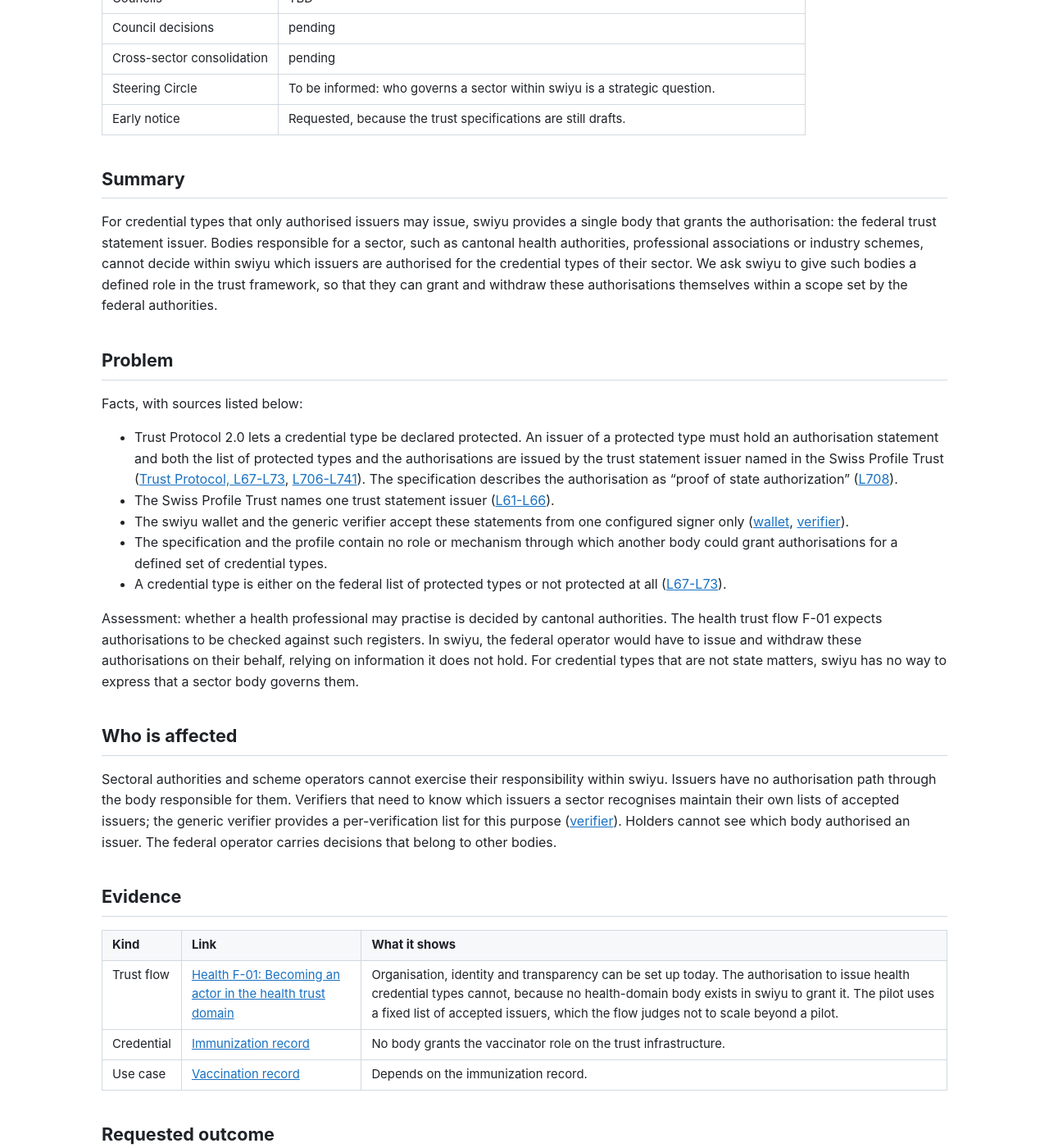
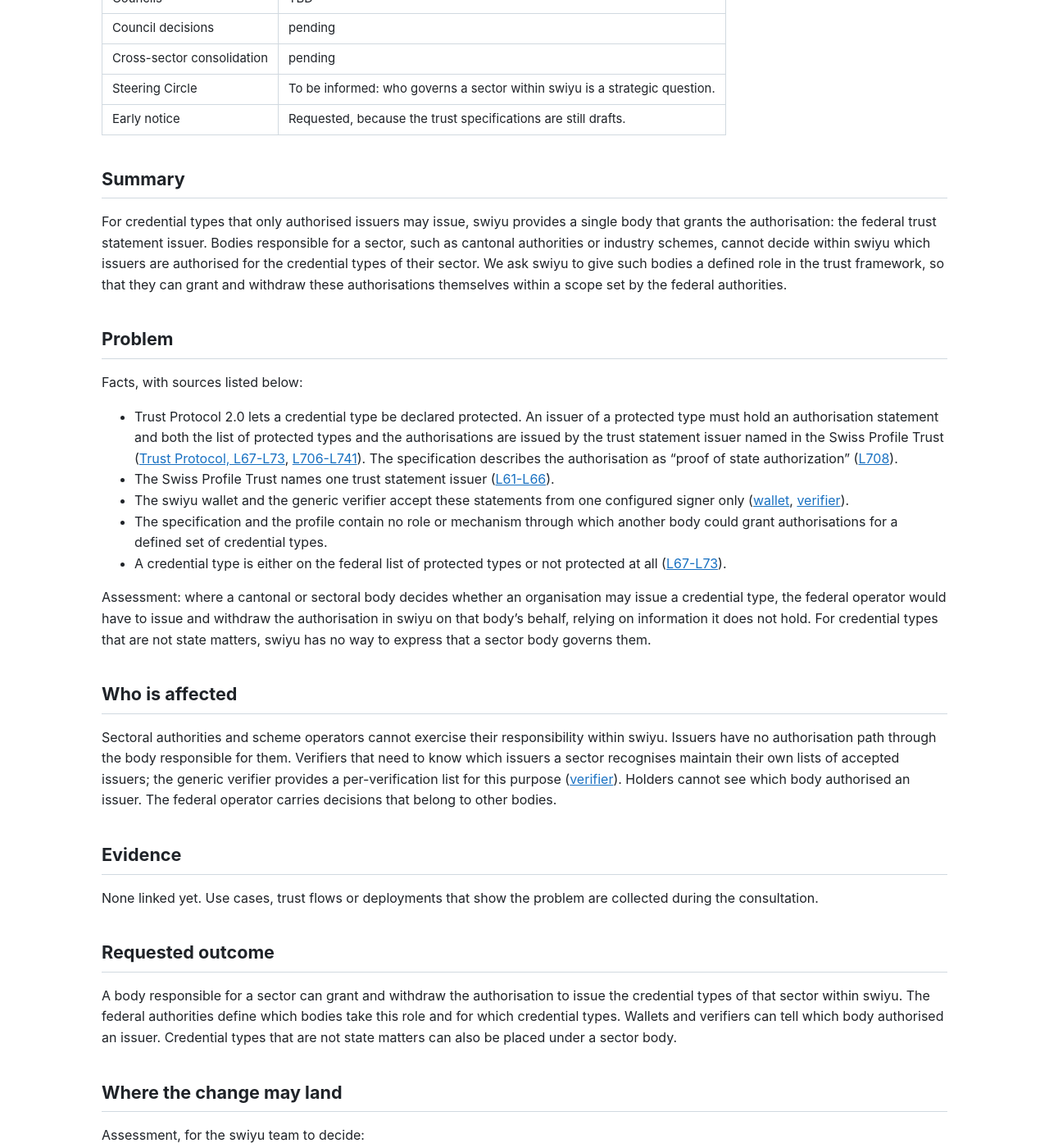
Before and after one commit to DIDAS-swiss/swiyu-change-requests, a Jekyll site: the page built from proposals/CR-DIDAS-0001-sectoral-issuer-authorization.md, in a window 1280 px wide and 1400 px high, scrolled down 964 px. Shown: the whole window at 82% size. Built offline with Jekyll 4.4.1, drawn with Linux system fonts in a browser that asks for light colours; some of the changed text lies outside the part shown.

Commit message:
CR-DIDAS-0001: remove the health evidence and sector

```diff
--- a/proposals/CR-DIDAS-0001-sectoral-issuer-authorization.md
+++ b/proposals/CR-DIDAS-0001-sectoral-issuer-authorization.md
@@ -3,7 +3,7 @@ title: "CR-DIDAS-0001: Sectoral authorities cannot decide which issuers may issu
 cr: CR-DIDAS-0001
 status: Draft
 aspects: [governance, law, costs, infrastructure]
-sectors: [cross-sector, health]
+sectors: [cross-sector]
 steward: TBD
 updated: 2026-11-22
 ---
@@ -16,7 +16,7 @@ updated: 2026-11-22
 | Created | 2026-11-10, revised 2026-11-22 |
 | Primary aspect | Governance and trust framework |
 | Secondary aspects | Law and ordinances; costs for actors; infrastructure |
-| Sectors affected | Cross-sector. First evidence from health. |
+| Sectors affected | Cross-sector |
 | Discussion | [Issue 1](https://github.com/DIDAS-swiss/swiyu-change-requests/issues/1) |
 | Upstream | none yet |
 
@@ -25,7 +25,7 @@ updated: 2026-11-22
 | Item | Value |
 | --- | --- |
 | Steward | TBD, DIDAS provisional (see [STEWARDS.md](../STEWARDS.md)) |
-| Working groups consulted | TBD. Health at least; all working groups if the change request is treated as cross-sector. |
+| Working groups consulted | TBD |
 | Consultation period | TBD |
 | Councils | TBD |
 | Council decisions | pending |
@@ -37,8 +37,8 @@ updated: 2026-11-22
 
 For credential types that only authorised issuers may issue, swiyu provides a
 single body that grants the authorisation: the federal trust statement issuer.
-Bodies responsible for a sector, such as cantonal health authorities,
-professional associations or industry schemes, cannot decide within swiyu
+Bodies responsible for a sector, such as cantonal authorities or industry
+schemes, cannot decide within swiyu
 which issuers are authorised for the credential types of their sector. We ask
 swiyu to give such bodies a defined role in the trust framework, so that they
 can grant and withdraw these authorisations themselves within a scope set by
@@ -65,11 +65,10 @@ Facts, with sources listed below:
 - A credential type is either on the federal list of protected types or not
   protected at all ([L67-L73][tp-protected]).
 
-Assessment: whether a health professional may practise is decided by cantonal
-authorities. The health trust flow F-01 expects authorisations to be checked
-against such registers. In swiyu, the federal operator would have to issue and
-withdraw these authorisations on their behalf, relying on information it does
-not hold. For credential types that are not state matters, swiyu has no way to
+Assessment: where a cantonal or sectoral body decides whether an organisation
+may issue a credential type, the federal operator would have to issue and
+withdraw the authorisation in swiyu on that body's behalf, relying on
+information it does not hold. For credential types that are not state matters, swiyu has no way to
 express that a sector body governs them.
 
 ## Who is affected
@@ -84,11 +83,8 @@ decisions that belong to other bodies.
 
 ## Evidence
 
-| Kind | Link | What it shows |
-| --- | --- | --- |
-| Trust flow | [Health F-01: Becoming an actor in the health trust domain][tf-f01] | Organisation, identity and transparency can be set up today. The authorisation to issue health credential types cannot, because no health-domain body exists in swiyu to grant it. The pilot uses a fixed list of accepted issuers, which the flow judges not to scale beyond a pilot. |
-| Credential | [Immunization record][uc-immunization] | No body grants the vaccinator role on the trust infrastructure. |
-| Use case | [Vaccination record](https://github.com/DIDAS-swiss/use-case-repository/issues/122) | Depends on the immunization record. |
+None linked yet. Use cases, trust flows or deployments that show the problem
+are collected during the consultation.
 
 ## Requested outcome
 
@@ -131,8 +127,6 @@ Checked on 2026-11-22.
 | [Swiss Profile Trust](https://github.com/swiyu-admin-ch/swiyu-admin-ch.github.io/blob/403ddf2ba49b0bbdb537044a9898246217d4b207/_specifications/swiss-profile-trust.md) | 1.0, draft, last edited 2026-10-26 | `403ddf2` | 2026-11-22 |
 | [swiyu Android wallet](https://github.com/swiyu-admin-ch/eidch-android-wallet/tree/c29a6f3af51f14c47cf23ab88933522ffa1fbef0) | main | `c29a6f3` | 2026-11-22 |
 | [swiyu generic verifier](https://github.com/swiyu-admin-ch/swiyu-verifier/tree/5e1fd27fa9ee037169e7449bd01bfe5ac6944725) | main | `5e1fd27` | 2026-11-22 |
-| [Trust Flow Diagram Repository, health F-01](https://github.com/DIDAS-swiss/Trust-Flow-Diagram-Repository/tree/6c11036ca35039739849a0349121317c756a1752) | status `partial` | `6c11036` | 2026-11-10 |
-| [Use Case Repository, immunization record](https://github.com/DIDAS-swiss/use-case-repository/tree/86273c6642144f9ca204ce7ecfb78a66e4dd3f63) | stage `signal` | `86273c6` | 2026-11-10 |
 
 ## Community input
 
@@ -152,5 +146,3 @@ Pending.
 [wallet]: https://github.com/swiyu-admin-ch/eidch-android-wallet/blob/c29a6f3af51f14c47cf23ab88933522ffa1fbef0/app/src/main/java/ch/admin/foitt/wallet/platform/environmentSetup/data/MainEnvironmentSetupRepositoryImpl.kt#L68-L100
 [verifier-props]: https://github.com/swiyu-admin-ch/swiyu-verifier/blob/5e1fd27fa9ee037169e7449bd01bfe5ac6944725/verifier-service/src/main/java/ch/admin/bj/swiyu/verifier/common/config/TrustRegistryProperties.java#L24-L27
 [verifier-dto]: https://github.com/swiyu-admin-ch/swiyu-verifier/blob/5e1fd27fa9ee037169e7449bd01bfe5ac6944725/verifier-service/src/main/java/ch/admin/bj/swiyu/verifier/dto/management/CreateVerificationManagementDto.java#L21-L30
-[tf-f01]: https://github.com/DIDAS-swiss/Trust-Flow-Diagram-Repository/blob/6c11036ca35039739849a0349121317c756a1752/health/flows/F-01-actor-onboarding.md
-[uc-immunization]: https://github.com/DIDAS-swiss/use-case-repository/blob/86273c6642144f9ca204ce7ecfb78a66e4dd3f63/credentials/immunization-record.md#L30-L36
```
Also changed, not shown: README.md (+1 -1 lines), proposals/README.md (+1 -1 lines).
